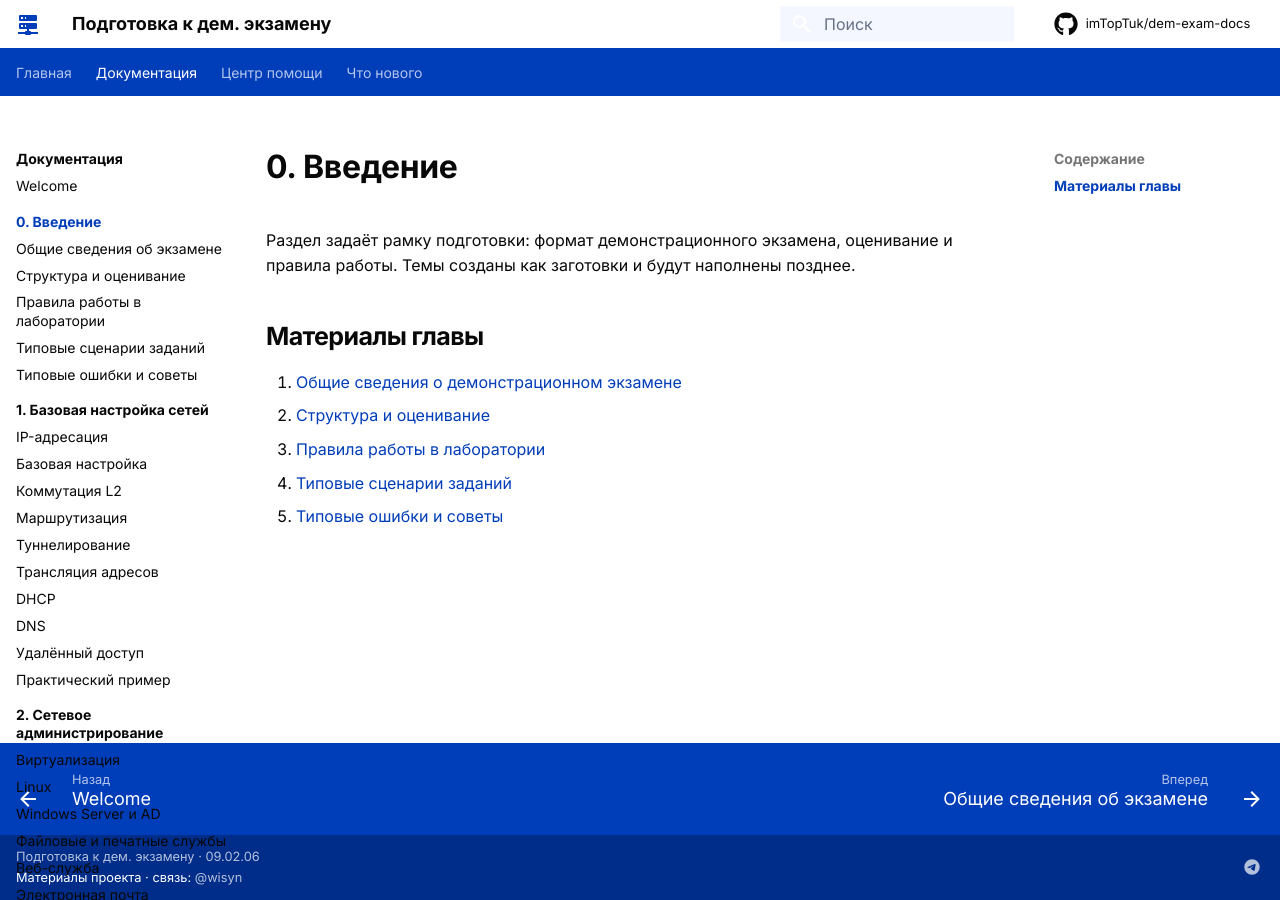
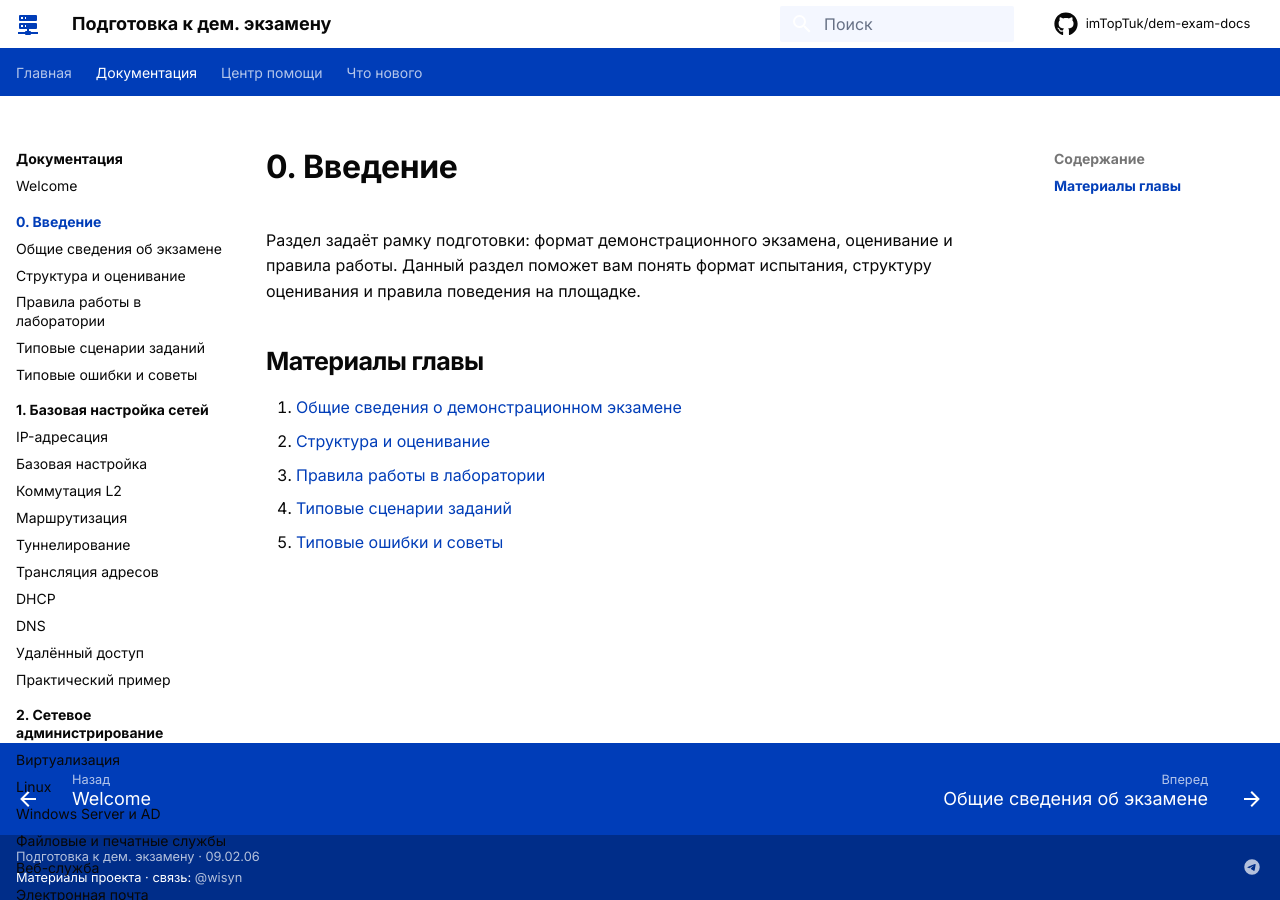
Before and after one commit to imTopTuk/dem-exam-docs, an MkDocs documentation site: the page built from docs/documentation/chapter-0/index.md, in a window 1280 px wide. Built offline with MkDocs 1.6.1 and Material for MkDocs 9.7.7, drawn with Linux system fonts in a browser that asks for light colours; comment, search, counter and statistics services are not loaded.

Commit message:
Update index.md

```diff
--- a/docs/documentation/chapter-0/index.md
+++ b/docs/documentation/chapter-0/index.md
@@ -1,6 +1,6 @@
 # 0. Введение
 
-Раздел задаёт рамку подготовки: формат демонстрационного экзамена, оценивание и правила работы. Темы созданы как заготовки и будут наполнены позднее.
+Раздел задаёт рамку подготовки: формат демонстрационного экзамена, оценивание и правила работы. Данный раздел поможет вам понять формат испытания, структуру оценивания и правила поведения на площадке.
 
 ## Материалы главы
 
```
